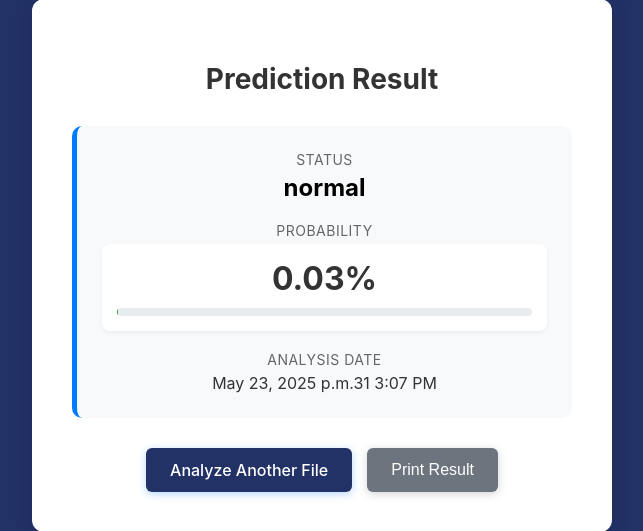
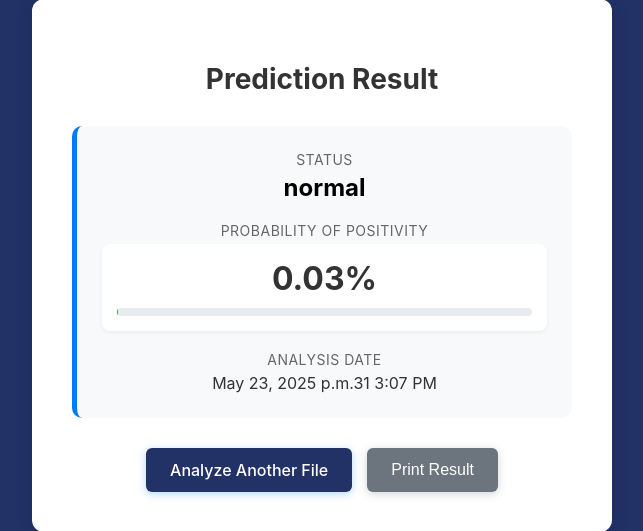
Before and after one commit to PietrangeloManco/Omnipredict_IDE, a Django app: page /upload/result/9/ in a window 1280 px wide. Shown: the part 218-749 px from the top of the page, without its empty margins (318-961 px from the left). Run offline with Django 5.2, Linux system fonts and the light colour scheme; a user stored in the database is signed in; data comes from the database, SQL or seed files in the repository; both versions use the stored data as it was after the commit; parts of the project's set-up code (start-up, migrations or seed data) failed here and were passed over.

Commit message:
Changed some details

```diff
--- a/predictions/views.py
+++ b/predictions/views.py
@@ -24,7 +24,7 @@ def upload_and_predict(request):
 
             # 3) run the model
             proba = CLASSIFIER.predict_proba(features)[0, 1]
-            label = "Sarcopenic" if proba > 0.5 else "Normal"
+            label = "Positive" if proba > 0.5 else "Negative"
 
             # 4) save result
             obj.result = label
--- a/templates/predictions/detail.html
+++ b/templates/predictions/detail.html
@@ -13,7 +13,7 @@
       </div>
 
       <div style="margin-bottom: 20px;">
-        <label style="display: block; color: #666; font-size: 14px; margin-bottom: 5px; text-transform: uppercase; letter-spacing: 0.5px;">Probability</label>
+        <label style="display: block; color: #666; font-size: 14px; margin-bottom: 5px; text-transform: uppercase; letter-spacing: 0.5px;">Probability of positivity</label>
         <div style="background: white; padding: 15px; border-radius: 8px; box-shadow: 0 2px 4px rgba(0,0,0,0.05);">
           <span style="font-size: 32px; font-weight: bold; color: #333;">{{ p.probability|floatformat:2 }}%</span>
           <div style="background: #e9ecef; height: 8px; border-radius: 4px; margin-top: 10px; overflow: hidden;">
```
Also changed, not shown: db.sqlite3.
